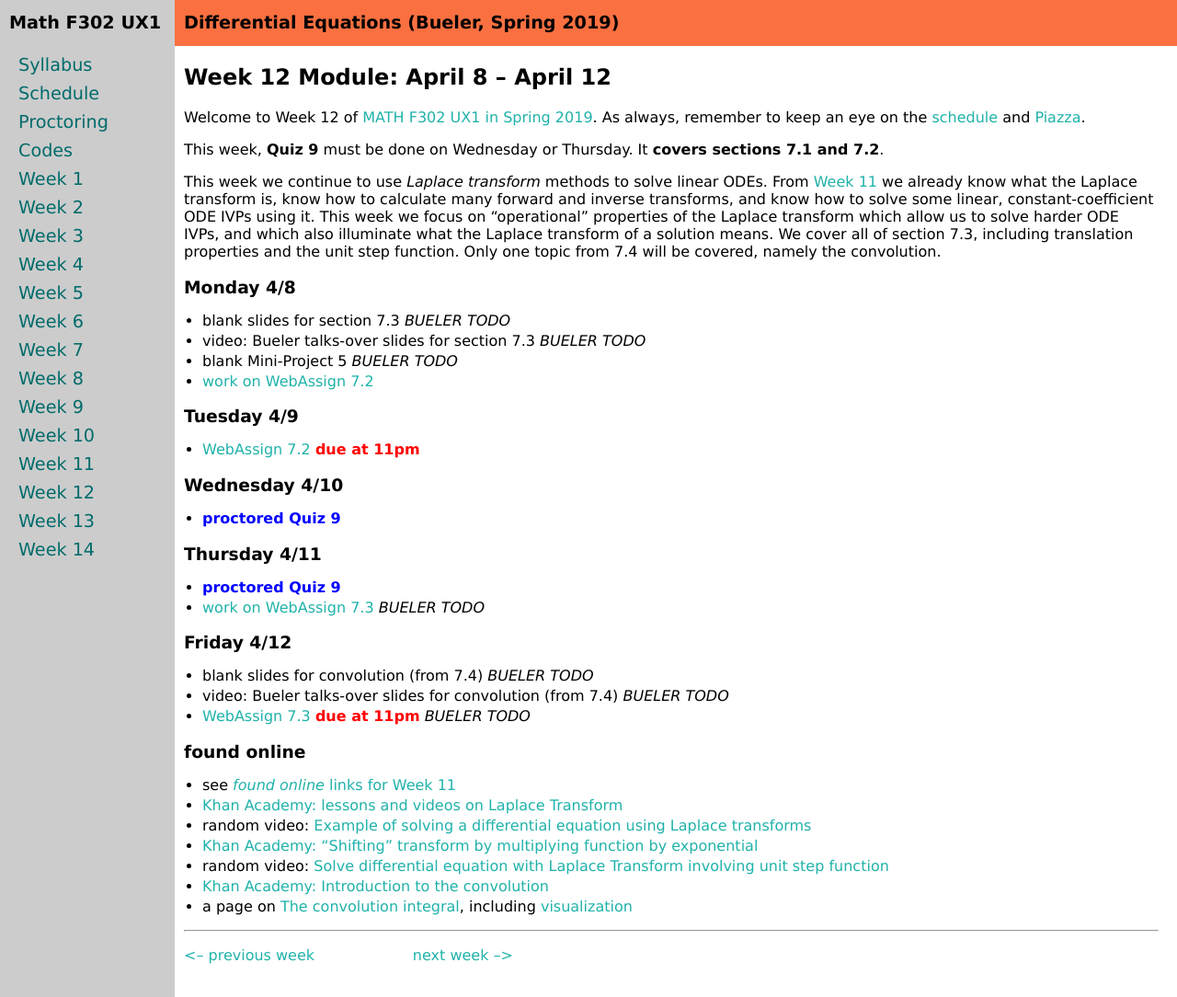
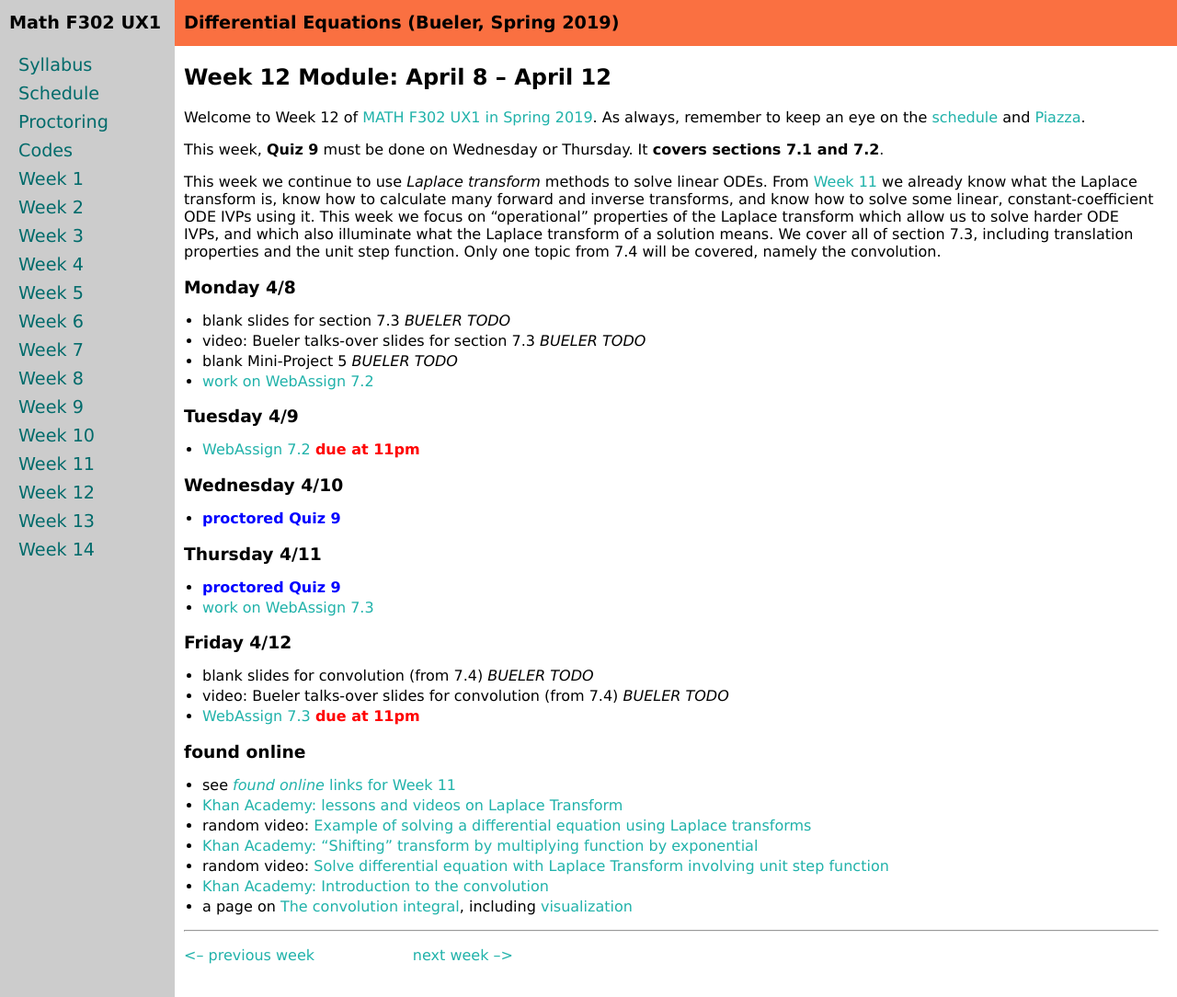
Before and after one commit to bueler/math302, a Jekyll site: the page built from week12.md, in a window 1280 px wide and 1084 px high. Shown: the whole window at 92% size. Built offline with Jekyll 4.4.1, drawn with Linux system fonts in a browser that asks for light colours.

Commit message:
remove some TODO

```diff
--- a/week12.md
+++ b/week12.md
@@ -25,12 +25,12 @@
 
 ### Thursday 4/11
 * <span style="color:blue">**proctored Quiz 9**</span>
-* [work on WebAssign 7.3](https://www.webassign.net/) _BUELER TODO_
+* [work on WebAssign 7.3](https://www.webassign.net/)
 
 ### Friday 4/12
 * blank slides for convolution (from 7.4) _BUELER TODO_
 * video: Bueler talks-over slides for convolution (from 7.4) _BUELER TODO_
-* [WebAssign 7.3](https://www.webassign.net/) <span style="color:red">**due at 11pm**</span> _BUELER TODO_
+* [WebAssign 7.3](https://www.webassign.net/) <span style="color:red">**due at 11pm**</span>
 
 ### found online
 * see [_found online_ links for Week 11](week11)
```
